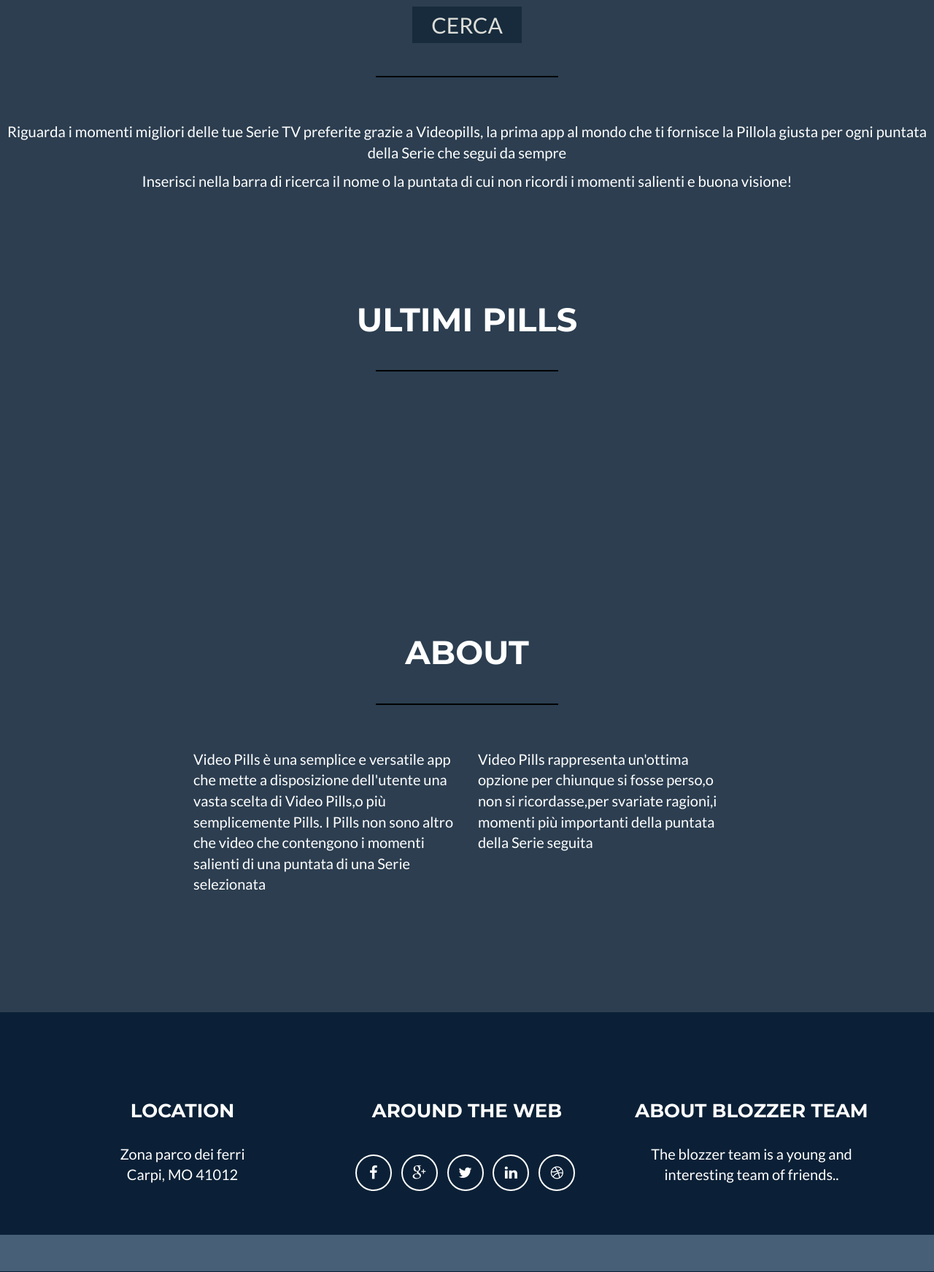
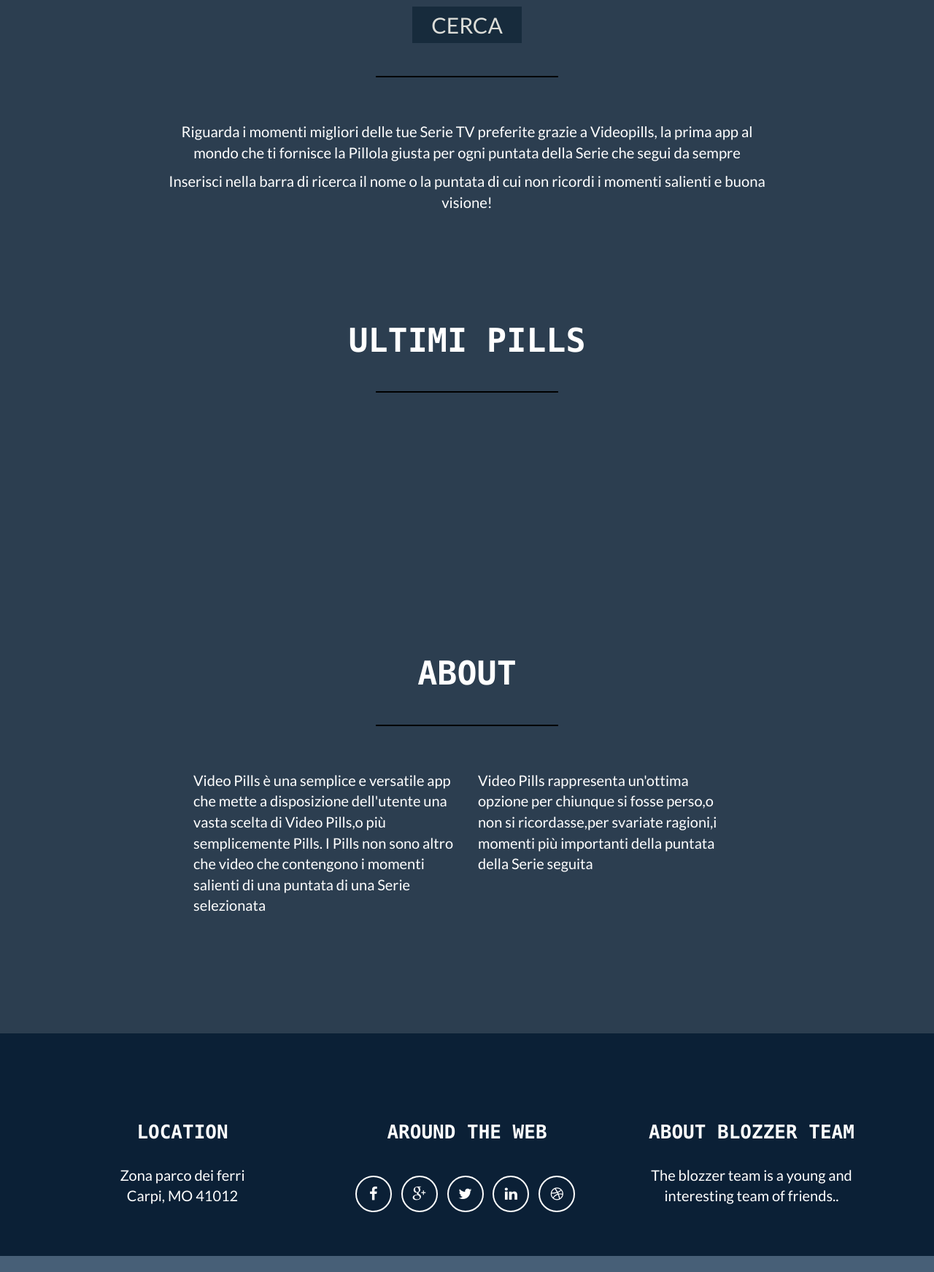
Before and after one commit to grindcoder/Videopills, a Django app: template data/templates/home/home.html in a window 1280 px wide. Shown: the part 876-2619 px from the top of the page at 73% size. Run offline with Django 3.2, Linux system fonts and the light colour scheme; the template is opened without the code that fills it, so the values that code supplies are empty; some libraries are stand-ins or nearby versions.

Commit message:
Miglioratento aspetti grafici
Modificati font di Videopills

Bootstrappati parti dei template di home e messaggio dopo la  registrazione

```diff
--- a/data/for_static/css/freelancer.css
+++ b/data/for_static/css/freelancer.css
@@ -32,7 +32,7 @@
 h5,
 h6 {
     text-transform: uppercase;
-    font-family: Montserrat,"Helvetica Neue",Helvetica,Arial,sans-serif;
+    font-family: "Lucida Console",Helvetica,Arial,sans-serif;
     font-weight: 700;
 }
 
--- a/data/templates/home/home.html
+++ b/data/templates/home/home.html
@@ -31,10 +31,18 @@
                         </form>
                         <hr class="star-light">
                         <div style="clear:both;"></div>
-                        <span class="skills">Riguarda i momenti migliori delle tue Serie TV preferite grazie a  Videopills,
+                        <div class="fluid-container">
+                            <div class="row">
+                                <div class="col-md-8 col-md-offset-2 col-xs-6 col-xs-offset-3">
+                                    <span class="skills">Riguarda i momenti migliori delle tue Serie TV preferite grazie a  Videopills,
                             la prima app al mondo <!-- COME NO !? --> che ti fornisce la Pillola giusta per ogni puntata della Serie che segui da sempre
                             <p></p>
                             Inserisci nella barra di ricerca il nome o la puntata di cui non ricordi i momenti salienti e buona visione!
-                        </span>
+                         </span>
+                                </div>
+                                </div>
+                            </div>
+
+
                     </div>
 {% endblock %}
```
Also changed, not shown: data/templates/Authentication/register_page.html (+12 -5 lines).
